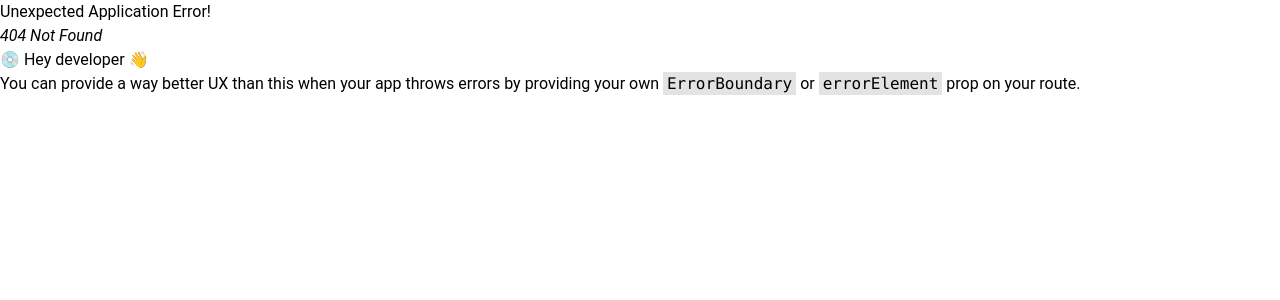
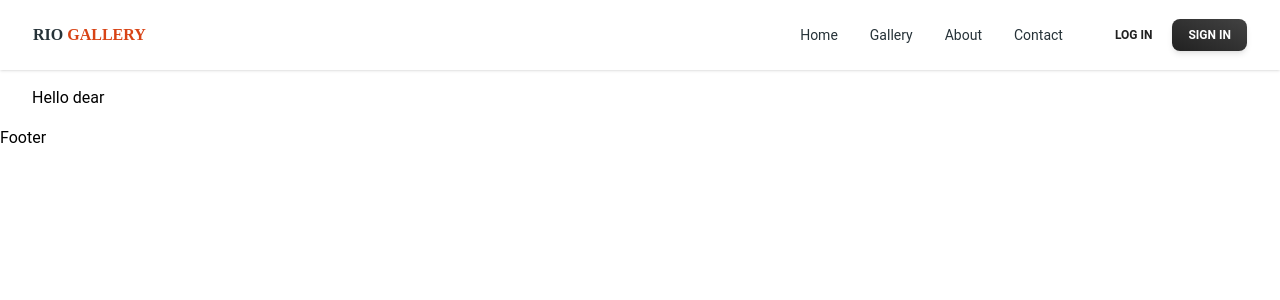
Before and after one commit to adilrion/gallery, a React (Vite) app: page /home in a window 1280 px wide. Before the commit this address had no page. Shown: the top 300 px of the page. Built offline with nearby package versions, Linux system fonts and the light colour scheme.

Commit message:
navbar initialize

```diff
--- a/package.json
+++ b/package.json
@@ -10,6 +10,7 @@
     "preview": "vite preview"
   },
   "dependencies": {
+    "@heroicons/react": "^2.0.18",
     "@material-tailwind/react": "^2.1.4",
     "react": "^18.2.0",
     "react-dom": "^18.2.0",
--- a/src/components/navigation/TopNavbar.jsx
+++ b/src/components/navigation/TopNavbar.jsx
@@ -1,8 +1,149 @@
+import React from "react";
+import {
+    Navbar,
+    Typography,
+    Button,
+    IconButton,
+    Collapse,
+} from "@material-tailwind/react";
+import { Link } from "react-router-dom";
 
-const TopNavbar = () => {
-  return (
-    <div>TopNavbar</div>
-  )
+export const  TopNavbar =() =>{
+    const [openNav, setOpenNav] = React.useState(false);
+
+    React.useEffect(() => {
+        window.addEventListener(
+            "resize",
+            () => window.innerWidth >= 960 && setOpenNav(false),
+        );
+    }, []);
+
+    const navList = (
+        <ul className="mt-2 mb-4 flex flex-col gap-2 lg:mb-0 lg:mt-0 lg:flex-row lg:items-center lg:gap-6">
+            <Typography
+                as="li"
+                variant="small"
+                color="blue-gray"
+                className="p-1 font-normal"
+            >
+                <Link to="/home" className="flex items-center">
+                   Home
+                </Link>
+            </Typography>
+            <Typography
+                as="li"
+                variant="small"
+                color="blue-gray"
+                className="p-1 font-normal"
+            >
+                <Link to="/gallery" className="flex items-center">
+                    Gallery
+                </Link>
+            </Typography>
+            <Typography
+                as="li"
+                variant="small"
+                color="blue-gray"
+                className="p-1 font-normal"
+            >
+                <Link to="/about" className="flex items-center">
+                    About
+                </Link>
+            </Typography>
+            <Typography
+                as="li"
+                variant="small"
+                color="blue-gray"
+                className="p-1 font-normal"
+            >
+                <Link to="/contact" className="flex items-center">
+                    Contact
+                </Link>
+            </Typography>
+        </ul>
+    );
+
+    return (
+        <div className="w-full flex justify-center shadow">
+            <Navbar className="sticky max-h-[768px] max-w-screen-2xl top-0 z-10 h-max  rounded-none px-4 py-2 lg:px-8 lg:py-4 shadow-none">
+                <div className="flex items-center justify-between text-blue-gray-900">
+                    <Link
+
+                        to="/"
+                        className="mr-4 font-serif cursor-pointer py-1.5 font-bold uppercase"
+                    >
+                        Rio <span className="text-deep-orange-800">Gallery</span>
+                    </Link>
+                    <div className="flex items-center gap-4">
+                        <div className="mr-4 hidden lg:block">{navList}</div>
+                        <div className="flex items-center gap-x-1">
+                            <Button
+                                variant="text"
+                                size="sm"
+                                className="hidden lg:inline-block"
+                            >
+                                <span>Log In</span>
+                            </Button>
+                            <Button
+                                variant="gradient"
+                                size="sm"
+                                className="hidden lg:inline-block"
+                            >
+                                <span>Sign in</span>
+                            </Button>
+                        </div>
+                        <IconButton
+                            variant="text"
+                            className="ml-auto h-6 w-6 text-inherit hover:bg-transparent focus:bg-transparent active:bg-transparent lg:hidden"
+                            ripple={false}
+                            onClick={() => setOpenNav(!openNav)}
+                        >
+                            {openNav ? (
+                                <svg
+                                    xmlns="http://www.w3.org/2000/svg"
+                                    fill="none"
+                                    className="h-6 w-6"
+                                    viewBox="0 0 24 24"
+                                    stroke="currentColor"
+                                    strokeWidth={2}
+                                >
+                                    <path
+                                        strokeLinecap="round"
+                                        strokeLinejoin="round"
+                                        d="M6 18L18 6M6 6l12 12"
+                                    />
+                                </svg>
+                            ) : (
+                                <svg
+                                    xmlns="http://www.w3.org/2000/svg"
+                                    className="h-6 w-6"
+                                    fill="none"
+                                    stroke="currentColor"
+                                    strokeWidth={2}
+                                >
+                                    <path
+                                        strokeLinecap="round"
+                                        strokeLinejoin="round"
+                                        d="M4 6h16M4 12h16M4 18h16"
+                                    />
+                                </svg>
+                            )}
+                        </IconButton>
+                    </div>
+                </div>
+                <Collapse open={openNav}>
+                    {navList}
+                    <div className="flex items-center gap-x-1">
+                        <Button fullWidth variant="text" size="sm" className="">
+                            <span>Log In</span>
+                        </Button>
+                        <Button fullWidth variant="gradient" size="sm" className="">
+                            <span>Sign in</span>
+                        </Button>
+                    </div>
+                </Collapse>
+            </Navbar>
+
+        </div>
+    );
 }
-
-export default TopNavbar
--- a/src/layout/Layout.jsx
+++ b/src/layout/Layout.jsx
@@ -1,14 +1,17 @@
 /* eslint-disable react/prop-types */
 
 import Footer from "../components/footer/footer"
-import TopNavbar from "../components/navigation/TopNavbar"
+import { TopNavbar } from "../components/navigation/TopNavbar"
 
 const Layout = ({ children }) => {
     return (
 
         <>
             <TopNavbar />
+            <div className="px-4 py-2 lg:px-8 lg:py-4 max-w-screen-2xl mx-auto">
             {children}
+
+            </div>
             <Footer />
         </>
     )
```
Also changed, not shown: src/routes/index.jsx (+15 -1 lines), 1 other file (tests, documents, lock files or other folders).
